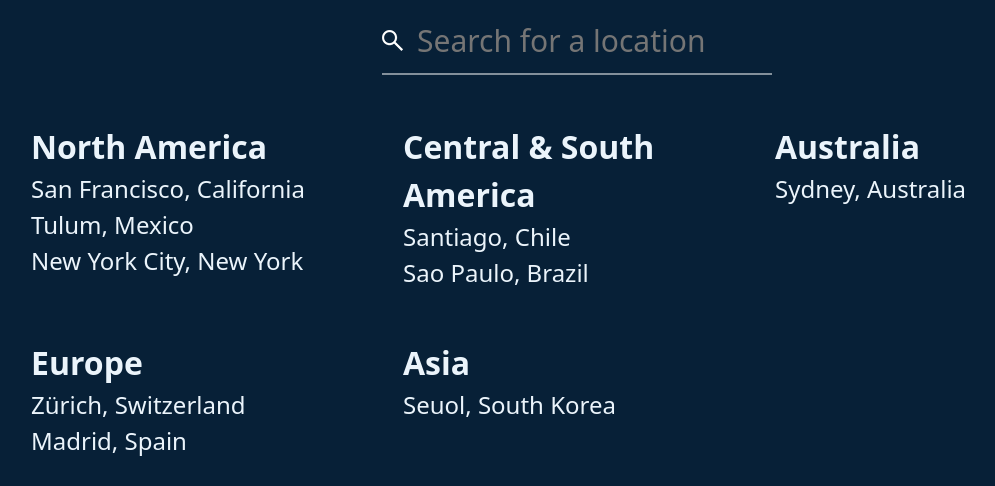
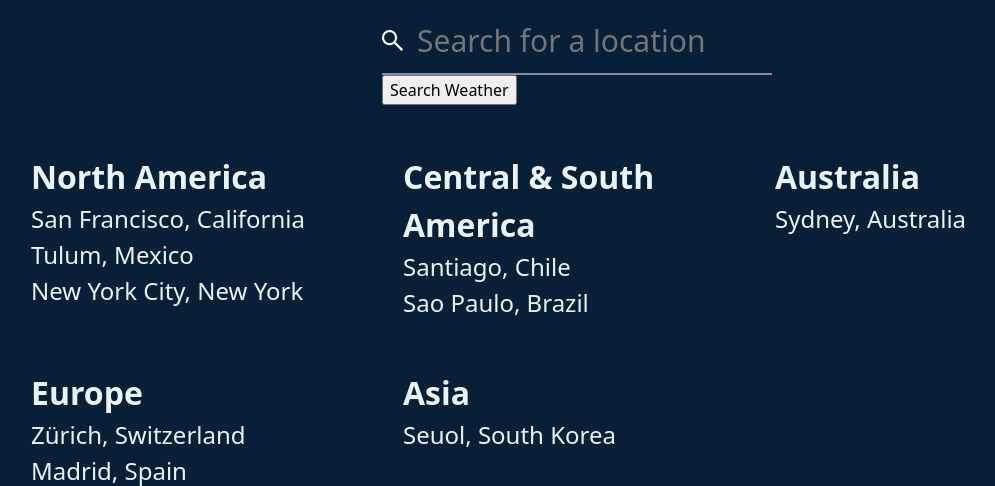
Before and after one commit to DebuggersAnonymous-Weath3r/Weather-App, a Flask app: page / in a window 1280 px wide. Shown: the part 142-628 px from the top of the page, without its empty margins (63-1058 px from the left). Run offline with Flask 2, Linux system fonts and the light colour scheme.

Commit message:
Search bar runs api call

```diff
--- a/api_calls.py
+++ b/api_calls.py
@@ -5,7 +5,7 @@ from keys import dark_sky_key, true_way_key
 def get_weather(location):
     # True Way
     TW_URL = "https://trueway-geocoding.p.rapidapi.com/Geocode"
-    TW_Parameters = {"address":location,"language":"en"} # Make these parameters into variables
+    TW_Parameters = {"address":location,"language":"en"}
 
     TW_Request = requests.request("GET", TW_URL, headers = true_way_key, params = TW_Parameters)
     TW_Results = TW_Request.json()
@@ -17,7 +17,7 @@ def get_weather(location):
 
     # Dark Sky
     DS_URL = f"https://dark-sky.p.rapidapi.com/{lat},{lng}"
-    DS_Parameters = {"lang":"en","units":"auto","exclude":"minutely,hourly,flags"} # Make these parameters into variables
+    DS_Parameters = {"lang":"en","units":"auto","exclude":"minutely,hourly,flags"}
 
     DS_Request = requests.request('GET', DS_URL, headers =dark_sky_key, params = DS_Parameters )
     DS_Results = json.dumps(DS_Request.json(), indent=2)
--- a/app.py
+++ b/app.py
@@ -1,16 +1,27 @@
 from flask import Flask, request, render_template
+from api_calls import weather_export
 
 app = Flask(__name__)
 
-@app.route('/')
+@app.route('/', methods=['GET', 'POST'])
 def home_page():
     """A homepage with the form to search and some quick locations that can be searched."""
-    return render_template('home.html')
+    if request.method == "POST":
+        location = request.form.get("location")
+        weather_export(location)
+        return render_template('search.html')
+    else:
+        return render_template('home.html')
 
-@app.route('/search', methods=['GET'])
+@app.route('/search', methods=['GET', 'POST'])
 def search_page():
     """A page where it will be display the seven day forcast of a specific location."""
-    return render_template('search.html')
+    if request.method == "POST":
+        location = request.form.get("location")
+        weather_export(location)
+        return render_template('search.html')
+    else:
+        return render_template('home.html')
 
 @app.route('/graphs')
 def graphs_page():
--- a/templates/home.html
+++ b/templates/home.html
@@ -16,9 +16,12 @@
 
 <!-- Search -->
 <div class="search-bar d-flex justify-content-center py-4 pt-2">
-    <form>
-        <div class="input-field">
-            <input id="search" type="text" placeholder="Search for a location">
+    <form action="/search" method="POST">
+        <div class="input-field" >
+            <input id="search" name="location" type="text" placeholder="Search for a location"> <br>
+        </div>
+        <div class="submit">
+            <input type="submit" value="Search Weather">
         </div>
     </form>
 </div>
```
Also changed, not shown: templates/search.html (+6 -3 lines).
